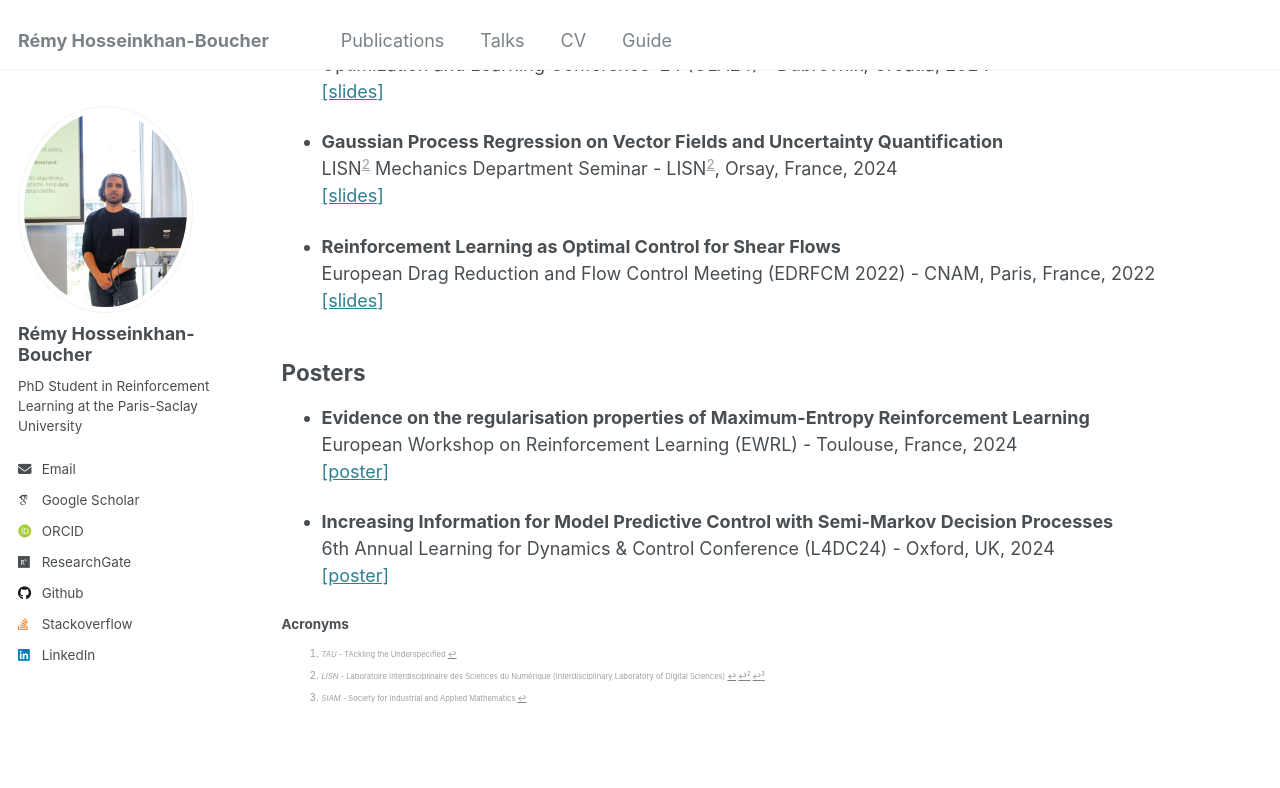
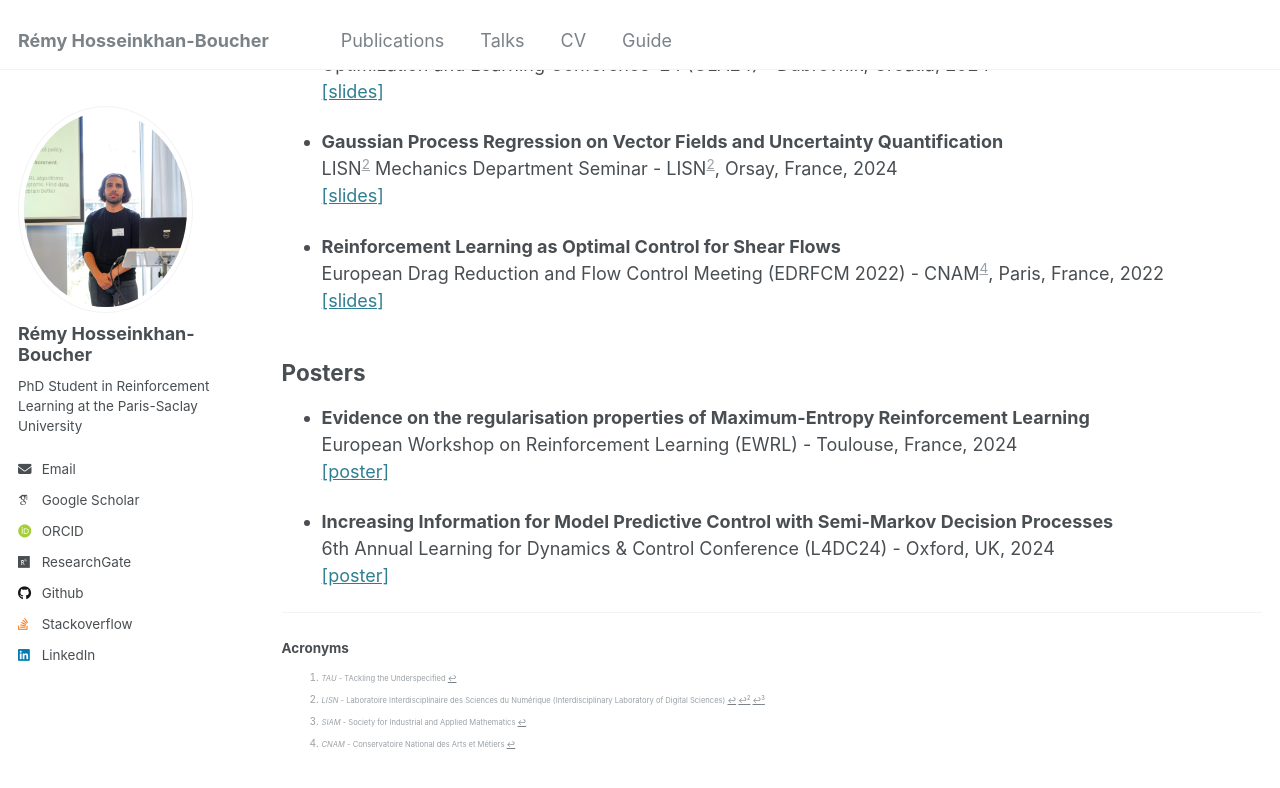
Before and after one commit to ReHoss/rehoss.github.io, a Jekyll site: the page built from _pages/talks.md, in a window 1280 px wide and 900 px high, scrolled down 436 px. Shown: the top 788 px of the window. Built offline with Jekyll 4.4.1, drawn with Linux system fonts in a browser that asks for light colours; some web fonts are replaced.

Commit message:
Add CNAM footnote

```diff
--- a/_pages/talks.md
+++ b/_pages/talks.md
@@ -29,7 +29,7 @@ LISN[^lisn] Mechanics Department Seminar - LISN[^lisn], Orsay, France, 2024
 [[slides]]({{ site.baseurl }}/files/talks_slides/main_meca_slides.pdf)
 
 - **Reinforcement Learning as Optimal Control for Shear Flows**
-European Drag Reduction and Flow Control Meeting (EDRFCM 2022) - CNAM, Paris, France, 2022
+European Drag Reduction and Flow Control Meeting (EDRFCM 2022) - CNAM[^cnam], Paris, France, 2022
 [[slides]]({{ site.baseurl }}/files/talks_slides/edrfcm_2022_hosseinkhan.pdf})
 
 
@@ -44,8 +44,10 @@ European Workshop on Reinforcement Learning (EWRL) - Toulouse, France, 2024
 6th Annual Learning for Dynamics & Control Conference (L4DC24) - Oxford, UK, 2024
 [[poster]]({{ site.baseurl }}/files/posters/l4dc2024_poster_hosseinkhan.pdf)
 
+---
 
 #### Acronyms
 [^siam]: *SIAM* - Society for Industrial and Applied Mathematics
 [^tau]: *TAU* - TAckling the Underspecified
 [^lisn]: *LISN* - Laboratoire Interdisciplinaire des Sciences du Numérique (Interdisciplinary Laboratory of Digital Sciences)
+[^cnam]: *CNAM* - Conservatoire National des Arts et Métiers
```
